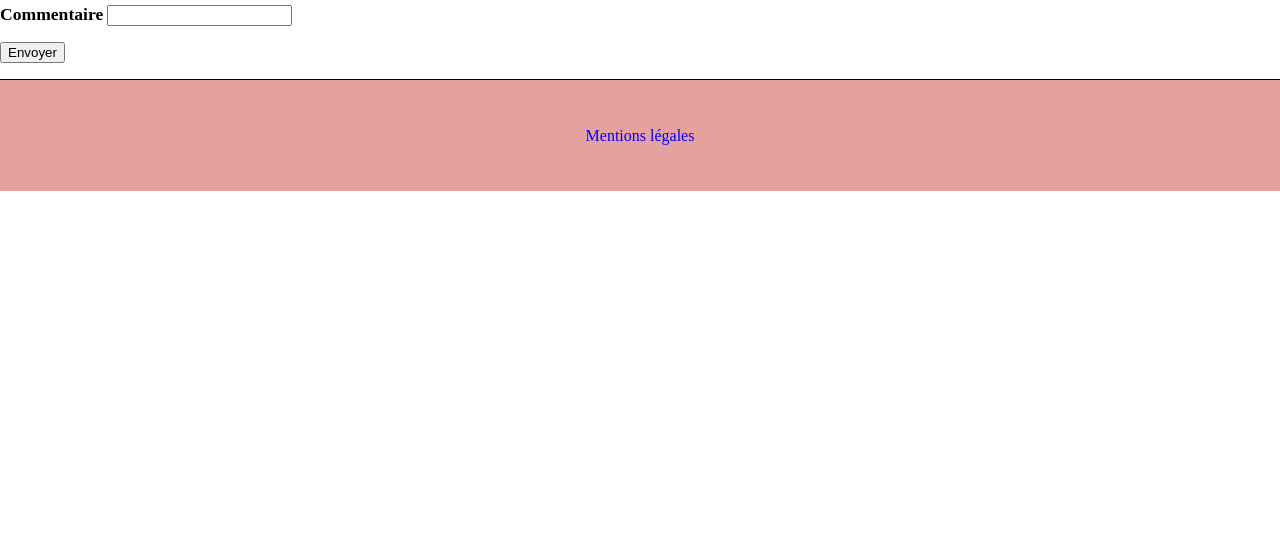
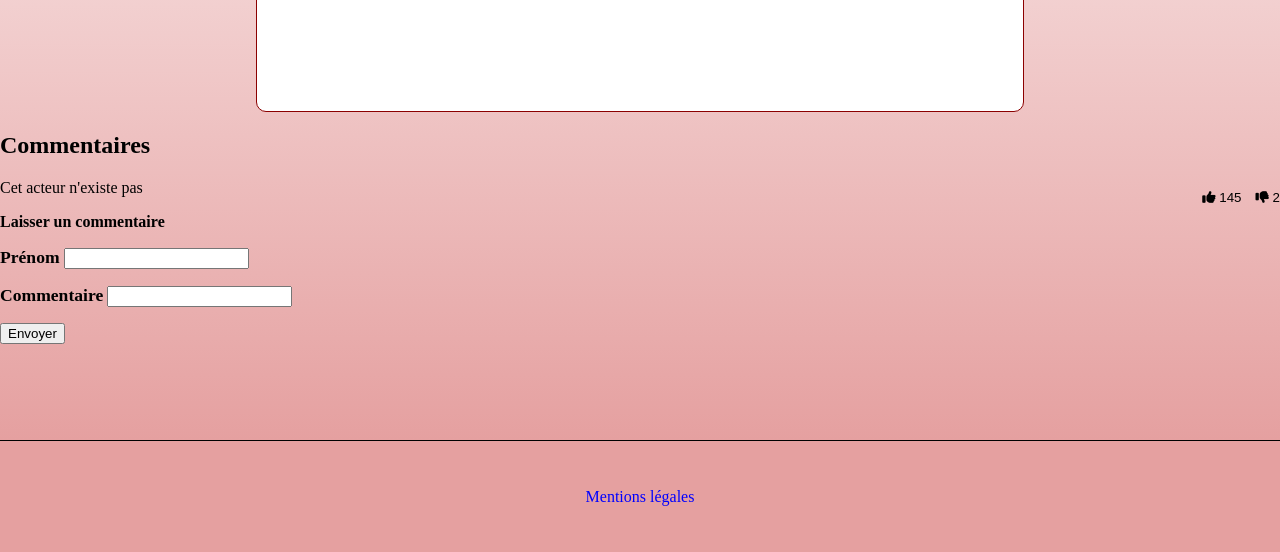
Before and after one commit to KraKhotia/Extranet_GBAF, a PHP site: page /commentaires.php?acteur= in a window 1280 px wide. Shown: the part 610-1162 px from the top of the page. Before the commit the page ends 801 px from the top, so only its background shows below. Run offline with PHP 8.4, Linux system fonts and the light colour scheme; data that the repository does not hold is empty; some libraries are stand-ins or nearby versions.

Commit message:
Ajout script et correction
Correction de codes
Modification design page commentaire
Ajout script font-awesome

```diff
--- a/commentaire_post.php
+++ b/commentaire_post.php
@@ -4,8 +4,8 @@
     session_start();
     // Effectuer ici la requête qui insère le message
     $req = $bdd->prepare('INSERT INTO post(ID_actor, auteur, date_creation, commentaire) VALUES(?, ?, NOW(), ?)');
-    $req->execute(array($_POST['ID_acteur'],$_POST['prenom'],$_POST['commentaire']));
+    $req->execute(array($_POST['ID_actor'],$_POST['prenom'],$_POST['commentaire']));
     // Puis rediriger vers commentaires.php
 
-    header('Location: commentaires.php?acteur=' . $_POST['ID_acteur'] . '');
+    header('Location: commentaires.php?acteur=' . $_POST['ID_actor'] . '');
 ?>
--- a/commentaires.php
+++ b/commentaires.php
@@ -4,12 +4,14 @@
         <meta charset="utf-8" />
         <title>Extranet GBAF</title>
     <link href="public/css/style.css" rel="stylesheet" />
+    <script src="https://kit.fontawesome.com/d30df02282.js" crossorigin="anonymous"></script>
     </head>
 
     <body>
         <?php session_start();
         include("include/entete.php"); ?>
 
+        <main>
             <p><a href="index.php">Retour à l'index</a></p>
             <?php
                 include("database/bdd.php");
@@ -18,6 +20,7 @@
                 $req = $bdd->prepare('SELECT ID, acteur, description, logo FROM actor WHERE ID = ?');
                 $req->execute(array($_GET['acteur']));
                 $donneesR1 = $req->fetch()
+
             ?>
                     <div class="acteur">
                         <img src="public/images/<?php echo $donneesR1['logo']; ?>" alt="logo <?php echo $donneesR1['acteur'] ?>" class="logo_acteur" />
@@ -27,6 +30,12 @@
                         <p>
                             <?php echo nl2br(htmlspecialchars($donneesR1['description'])); ?><br />
                         </p>
+                    </div>
+                    <div class="vote">
+                        <div class="vote_btns">
+                            <button class="vote_btn vote_like"><i class="fa fa-thumbs-up"></i> 145</button>
+                            <button class="vote_btn vote_dislike"><i class="fa fa-thumbs-down"></i> 2 </button>
+                        </div>
                     </div>
 
                     <h2>Commentaires</h2>
@@ -67,8 +76,10 @@
                         <input type="submit" value="Envoyer" />
                     </p>
                 </form>
+        </main>
             <?php
                 $req->closeCursor();
+
         include("include/footer.php");
         ?>
     </body>
--- a/include/acteurs.php
+++ b/include/acteurs.php
@@ -33,7 +33,7 @@
     while ($donnees = $reponse->fetch())
         {
 ?>
-    <div class="acteur">
+    <div class="acteur_prvw">
         <img src="public/images/<?php echo $donnees['logo']; ?>" alt="logo <?php echo $donnees['acteur'] ?>" class="logo_prvw" />
             <div class="contenu_acteur">
             <h3>
--- a/include/inscription.php
+++ b/include/inscription.php
@@ -41,7 +41,7 @@
                 <div class="inline">
                     <p>
                        <label>Question secrète</label> <select name="question" class="input_perso">
-                           <option value="1">Qu’est-ce vous vouliez devenir plus grand, lorsque vous étiez enfant ?</option>
+                           <option value="1">Lorsque vous étiez enfant, qu’est-ce vous vouliez devenir plus grand ?</option>
                            <option value="2">Quel est le prénom de votre arrière-grand-mère maternelle ?</option>
                            <option value="3">Quel est le nom de votre premier animal de compagnie ?</option>
                            <option value="4">Quelle est la personnalité historique que vous préférez ?</option>
--- a/public/css/style.css
+++ b/public/css/style.css
@@ -77,7 +77,9 @@ a {
     color: blue;
     }
 
-    /*Acteurs*/
+    /*---ACTEURS---*/
+
+    /*Sur Page d'accueil*/
 
 .presentation {
     width: 55%;
@@ -118,12 +120,7 @@ a {
      margin: 0.4em;
 }
 
-.logo_acteur { /*Logo dans page acteur*/
-    text-align: center;
-    width: 30%;
-}
-
-.acteur {
+.acteur_prvw { /* Sur la page d'accueil */
     background-color: #fff;
     border: solid 1px darkred;
     border-radius: 10px;
@@ -135,7 +132,7 @@ a {
     align-items: center;
     }
 
-.acteur p {
+.acteur_prvw p {
     margin-top: 0px;
     padding: 0.3em;
     padding-bottom: 1.1em;
@@ -143,6 +140,36 @@ a {
     flex-direction: row;
     justify-content: space-between;
     align-items: center;
+    }
+
+    /*Sur page commentaire*/
+
+.logo_acteur { /*Logo dans page acteur*/
+    width: 50%;
+    margin: 1em;
+    margin-bottom: 1.5em;
+}
+
+.acteur {
+    background-color: #fff;
+    border: solid 1px darkred;
+    border-radius: 10px;
+    width: 60%;
+    margin: auto;
+    margin-bottom: 1em;
+    padding: 0.5em;
+    text-align: center;
+    }
+
+.acteur h2 {
+    text-align: left;
+}
+
+.acteur p {
+    margin-top: 0px;
+    padding: 0.3em;
+    padding-bottom: 1.1em;
+    text-align: left;
     }
 
 .contenu_acteur{
@@ -160,8 +187,41 @@ a {
     border: solid 1px #bf7272;
     }
 
+    /* Like|Dislike */
+    .vote {
+        width: 150px;
+        margin: 50px 0;
+        float: right;
+    }
+
+    .vote_btns {
+        margin-top: 10px;
+        text-align: right;
+    }
+
+    .vote_btn {
+        border: none;
+        padding: 0;
+        margin: 0 0 0 10px;
+        display: inline-block;
+        cursor: pointer;
+        background: transparent;
+        transition: color 0.3s;
+    }
+
+    #fa fa-thumbs-up {
+        size: 50px;
+    }
+
+    .vote_like:hover {
+        color: #63b96b;
+    }
+
+    .vote_dislike:hover {
+        color: #f2504b;
+    }
+
    /*Formulaires*/
-
 
 .contenant_connexion { /*Encadré formulaire connexion*/
     margin: 5% auto;
@@ -224,7 +284,7 @@ Label {
    color: green;
    font-size: 1.3em;
    font-weight: bold;
-   margin-bottom: -5%;
+   margin-bottom: 1em;
 }
 
 .erreur { /*Erreur dans le formulaire*/
```
Also changed, not shown: profil.php (+16 -4 lines), modification.php (line endings or trailing spaces). Lines whose indentation alone changed are shown as unchanged.
